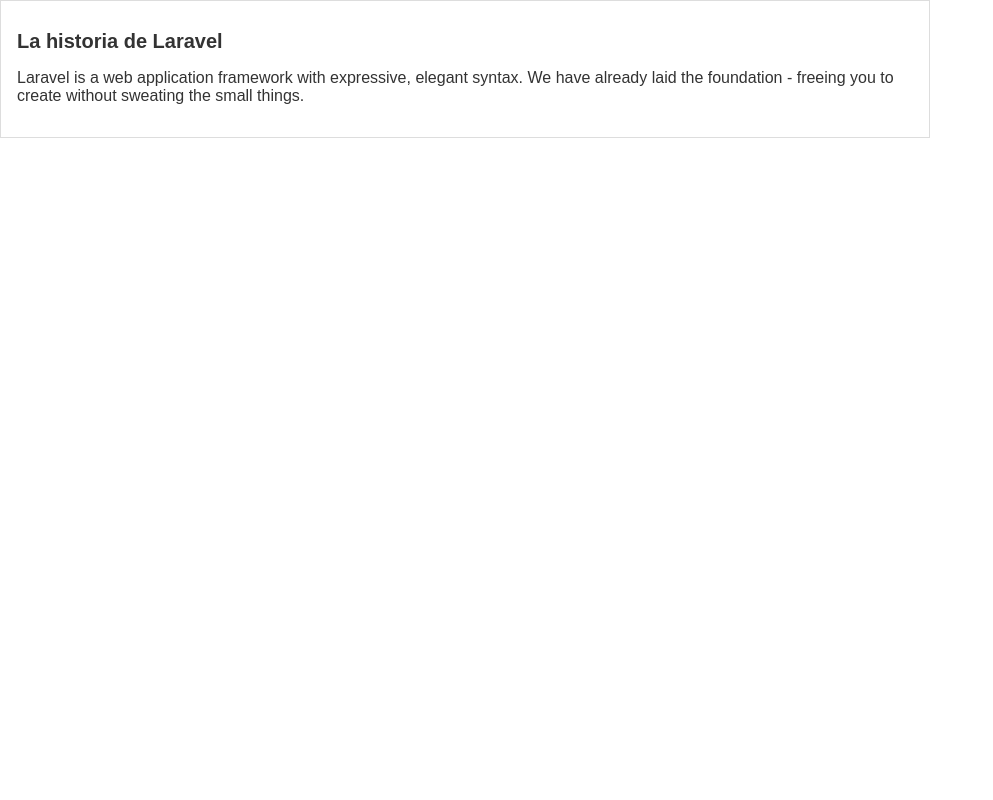
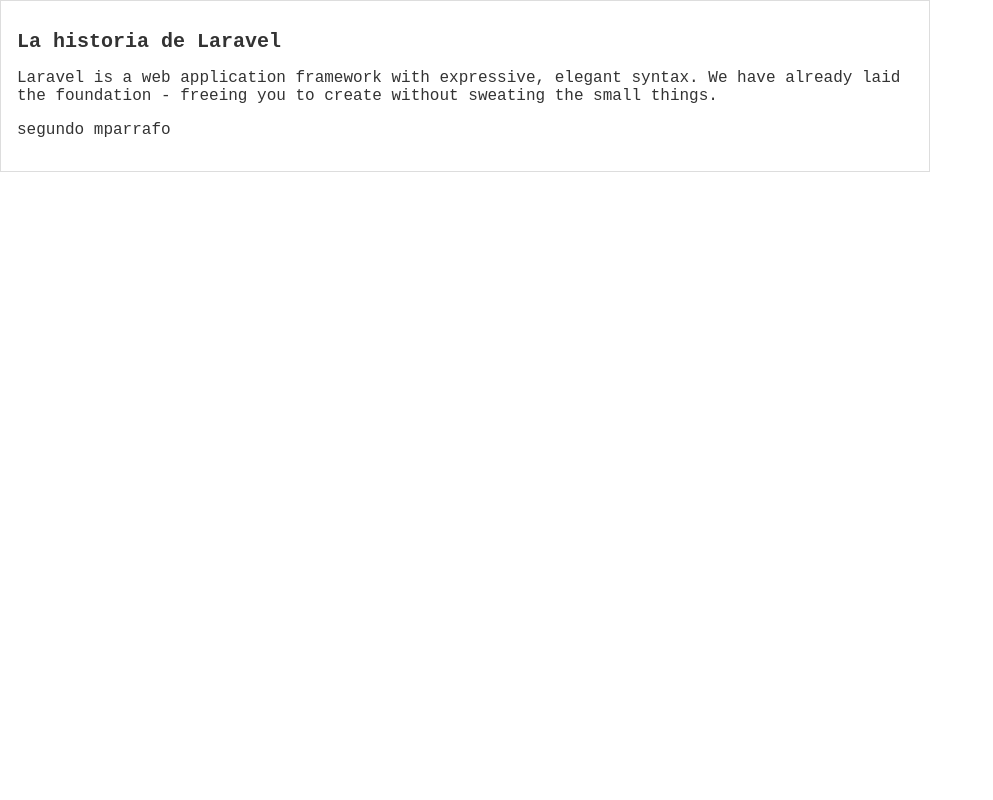
Before and after one commit to saavedraphp/practica_git, a PHP site: page /blogpost.html in a window 1280 px wide. Shown: the whole page, without its empty margins (0-993 px from the left). Run offline with PHP 8.4, Linux system fonts and the light colour scheme.

Commit message:
agregado contenido y topografia

```diff
--- a/blogpost.html
+++ b/blogpost.html
@@ -9,7 +9,10 @@
                 <h1>La historia de Laravel</h1>
                 <p>Laravel is a web application framework with expressive, elegant syntax. We have already
                     laid the foundation - freeing you to create without sweating the small things.
+                </p>
 
+                <p>
+                    segundo mparrafo
                 </p>
             </div>
 
--- a/css/css.css
+++ b/css/css.css
@@ -1,7 +1,7 @@
 body
 {
     text-align: center;
-    font-family: Arial, Helvetica, sans-serif;
+    font-family:'Courier New', Courier, monospace;
     font-size: 16px;
     color: #333;
     margin: 0;
```
